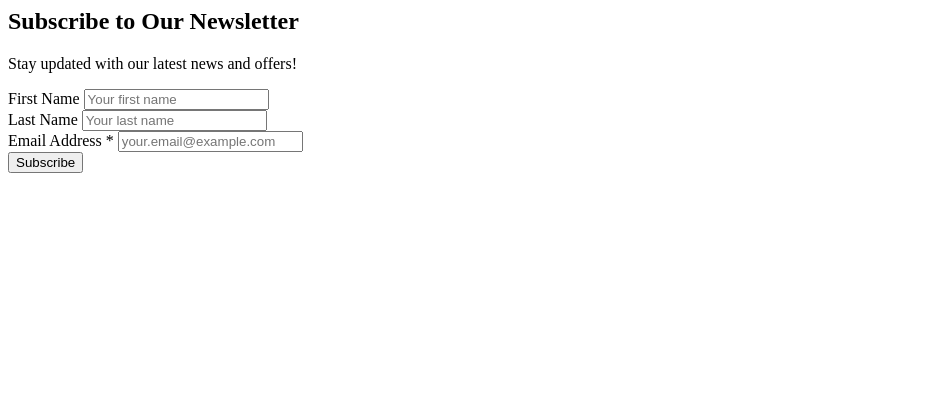
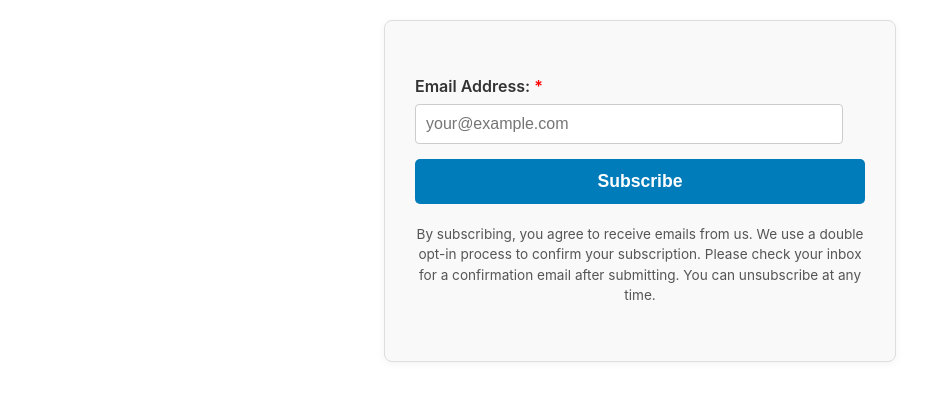
Before and after one commit to z3r0d4rkn3ss/MassMailer-WordpressPlugin-, a PHP site: the page made by views/form-builder.php in a window 1280 px wide. Shown: the top 401 px of the page, without its empty margins (0-951 px from the left). Run offline with PHP 8.4, Linux system fonts and the light colour scheme; the template is opened without the code that fills it, so the values that code supplies are empty; some libraries are stand-ins or nearby versions.

Commit message:
Update form-builder.php
 Double Opt-in Notice

```diff
--- a/views/form-builder.php
+++ b/views/form-builder.php
@@ -1,75 +1,187 @@
 <?php
 /**
- * Mass Mailer Frontend Form Builder View
+ * Mass Mailer Frontend Subscription Form Builder - Double Opt-in Notice
  *
- * This file contains the HTML structure for the Mass Mailer subscription form.
- * It is designed to be included by mass-mailer.php or a similar entry point.
+ * This file generates the HTML for the subscription form, now updated
+ * to include a notice about double opt-in.
  *
  * @package Mass_Mailer
  * @subpackage Views
  */
 
-// Ensure $atts are available, passed from the calling function (e.g., mass_mailer_subscription_form)
-if (!isset($atts)) {
-    $atts = []; // Default empty array if not passed
+// Ensure no direct access if it's not included via mass-mailer.php
+if (!defined('ABSPATH')) {
+    // Define a fallback for standalone testing if needed, but typically included via mass-mailer.php
+    // define('ABSPATH', dirname(__FILE__) . '/../');
+    // For this context, we assume it's always included.
 }
 
-// Extract attributes with defaults
-$title = isset($atts['title']) ? $atts['title'] : 'Subscribe to Our Newsletter';
-$description = isset($atts['description']) ? $atts['description'] : 'Stay updated with our latest news and offers!';
-$show_name_fields = isset($atts['show_name_fields']) ? (bool)$atts['show_name_fields'] : true;
-$list_id = isset($atts['list_id']) ? intval($atts['list_id']) : null; // Hidden field for specific list subscription
+// $atts array is passed from mass_mailer_subscription_form() function
+// $atts = array_merge([
+//     'list_id' => null,
+//     'title' => 'Subscribe to Our Newsletter',
+//     'description' => 'Stay updated with our latest news and offers!',
+//     'show_name_fields' => true,
+// ], $atts);
 
-// --- Include the CSS file (ensure path is correct relative to your HTML page) ---
-// In a real application, you would enqueue this CSS correctly based on your framework.
-// For a simple HTML page, you might link it directly in the <head>.
-// For this example, we'll assume it's linked in the main page where this form is displayed.
-// <link rel="stylesheet" href="/path/to/mass-mailer/assets/css/form.css">
+// Note: This file is included by mass-mailer.php, so $atts is available.
+// No need for direct file includes here.
+
 ?>
+<style>
+    .mass-mailer-form-container {
+        font-family: 'Inter', sans-serif;
+        max-width: 450px;
+        margin: 20px auto;
+        padding: 30px;
+        border: 1px solid #ddd;
+        border-radius: 8px;
+        background-color: #f9f9f9;
+        box-shadow: 0 2px 8px rgba(0,0,0,0.05);
+    }
+    .mass-mailer-form-container h2 {
+        color: #007cba;
+        text-align: center;
+        margin-bottom: 20px;
+    }
+    .mass-mailer-form-container p {
+        text-align: center;
+        color: #555;
+        margin-bottom: 25px;
+        line-height: 1.5;
+    }
+    .mass-mailer-form-group {
+        margin-bottom: 15px;
+    }
+    .mass-mailer-form-group label {
+        display: block;
+        margin-bottom: 8px;
+        font-weight: 600;
+        color: #333;
+    }
+    .mass-mailer-form-group input[type="text"],
+    .mass-mailer-form-group input[type="email"] {
+        width: calc(100% - 22px);
+        padding: 10px;
+        border: 1px solid #ccc;
+        border-radius: 4px;
+        box-sizing: border-box;
+        font-size: 1em;
+    }
+    .mass-mailer-form-group input[type="text"]:focus,
+    .mass-mailer-form-group input[type="email"]:focus {
+        border-color: #007cba;
+        outline: none;
+        box-shadow: 0 0 0 2px rgba(0, 124, 186, 0.2);
+    }
+    .mass-mailer-submit-btn {
+        width: 100%;
+        padding: 12px;
+        background-color: #007cba;
+        color: #fff;
+        border: none;
+        border-radius: 5px;
+        font-size: 1.1em;
+        font-weight: bold;
+        cursor: pointer;
+        transition: background-color 0.2s ease;
+    }
+    .mass-mailer-submit-btn:hover {
+        background-color: #005f93;
+    }
+    .mass-mailer-message {
+        margin-top: 20px;
+        padding: 10px;
+        border-radius: 5px;
+        text-align: center;
+        font-weight: bold;
+        display: none; /* Hidden by default, shown by JS */
+    }
+    .mass-mailer-message.success {
+        background-color: #d4edda;
+        color: #155724;
+        border: 1px solid #c3e6cb;
+    }
+    .mass-mailer-message.error {
+        background-color: #f8d7da;
+        color: #721c24;
+        border: 1px solid #f5c6cb;
+    }
+    .mass-mailer-privacy-notice {
+        font-size: 0.85em;
+        color: #777;
+        margin-top: 20px;
+        text-align: center;
+        line-height: 1.4;
+    }
+</style>
 
-<div class="mass-mailer-form-wrap">
-    <?php if (!empty($title)) : ?>
-        <h2><?php echo htmlspecialchars($title); ?></h2>
-    <?php endif; ?>
+<div class="mass-mailer-form-container">
+    <h2><?php echo htmlspecialchars($atts['title']); ?></h2>
+    <p><?php echo htmlspecialchars($atts['description']); ?></p>
 
-    <?php if (!empty($description)) : ?>
-        <p class="mass-mailer-form-description"><?php echo htmlspecialchars($description); ?></p>
-    <?php endif; ?>
+    <form id="massMailerSubscriptionForm" action="<?php echo htmlspecialchars(rtrim($this->settings_manager->getSetting('tracking_base_url'), '/') . '/mass-mailer.php?action=mass_mailer_subscribe'); ?>" method="POST">
+        <?php if ($atts['list_id']): ?>
+            <input type="hidden" name="list_id" value="<?php echo htmlspecialchars($atts['list_id']); ?>">
+        <?php endif; ?>
 
-    <div class="mass-mailer-form-messages" id="mass-mailer-form-messages">
-        <!-- Messages (success/error) will be displayed here via JavaScript -->
-    </div>
-
-    <form id="mass-mailer-subscription-form" class="mass-mailer-subscription-form" method="POST" action="">
-        <?php if ($show_name_fields) : ?>
-            <div class="mass-mailer-form-field">
-                <label for="mass_mailer_first_name">First Name</label>
-                <input type="text" id="mass_mailer_first_name" name="first_name" placeholder="Your first name">
+        <?php if ($atts['show_name_fields']): ?>
+            <div class="mass-mailer-form-group">
+                <label for="first_name">First Name:</label>
+                <input type="text" id="first_name" name="first_name" placeholder="Your first name">
             </div>
-
-            <div class="mass-mailer-form-field">
-                <label for="mass_mailer_last_name">Last Name</label>
-                <input type="text" id="mass_mailer_last_name" name="last_name" placeholder="Your last name">
+            <div class="mass-mailer-form-group">
+                <label for="last_name">Last Name:</label>
+                <input type="text" id="last_name" name="last_name" placeholder="Your last name">
             </div>
         <?php endif; ?>
 
-        <div class="mass-mailer-form-field">
-            <label for="mass_mailer_email">Email Address <span class="required">*</span></label>
-            <input type="email" id="mass_mailer_email" name="email" placeholder="your.email@example.com" required>
+        <div class="mass-mailer-form-group">
+            <label for="email">Email Address: <span style="color: red;">*</span></label>
+            <input type="email" id="email" name="email" placeholder="your@example.com" required>
         </div>
 
-        <?php if ($list_id) : ?>
-            <input type="hidden" name="list_id" value="<?php echo intval($list_id); ?>">
-        <?php endif; ?>
+        <button type="submit" class="mass-mailer-submit-btn" name="mass_mailer_form_submit">Subscribe</button>
 
-        <div class="mass-mailer-form-submit">
-            <button type="submit" name="mass_mailer_form_submit">Subscribe</button>
-        </div>
+        <div id="massMailerMessage" class="mass-mailer-message"></div>
+
+        <p class="mass-mailer-privacy-notice">
+            By subscribing, you agree to receive emails from us. We use a double opt-in process to confirm your subscription. Please check your inbox for a confirmation email after submitting. You can unsubscribe at any time.
+        </p>
     </form>
 </div>
 
-<!--
-    IMPORTANT: The JavaScript file (form-handler.js) needs to be loaded
-    after this HTML in your main page, typically before the closing </body> tag.
-    <script src="/path/to/mass-mailer/assets/js/form-handler.js"></script>
--->
+<script>
+    document.getElementById('massMailerSubscriptionForm').addEventListener('submit', function(e) {
+        e.preventDefault(); // Prevent default form submission
+
+        const form = e.target;
+        const formData = new FormData(form);
+        const messageDiv = document.getElementById('massMailerMessage');
+
+        messageDiv.style.display = 'none'; // Hide previous messages
+        messageDiv.classList.remove('success', 'error'); // Clear previous styles
+
+        fetch(form.action, {
+            method: 'POST',
+            body: formData
+        })
+        .then(response => response.json())
+        .then(data => {
+            messageDiv.textContent = data.message;
+            messageDiv.style.display = 'block';
+            if (data.success) {
+                messageDiv.classList.add('success');
+                form.reset(); // Clear form on success
+            } else {
+                messageDiv.classList.add('error');
+            }
+        })
+        .catch(error => {
+            console.error('Error:', error);
+            messageDiv.textContent = 'An unexpected error occurred. Please try again.';
+            messageDiv.classList.add('error');
+            messageDiv.style.display = 'block';
+        });
+    });
+</script>
```
